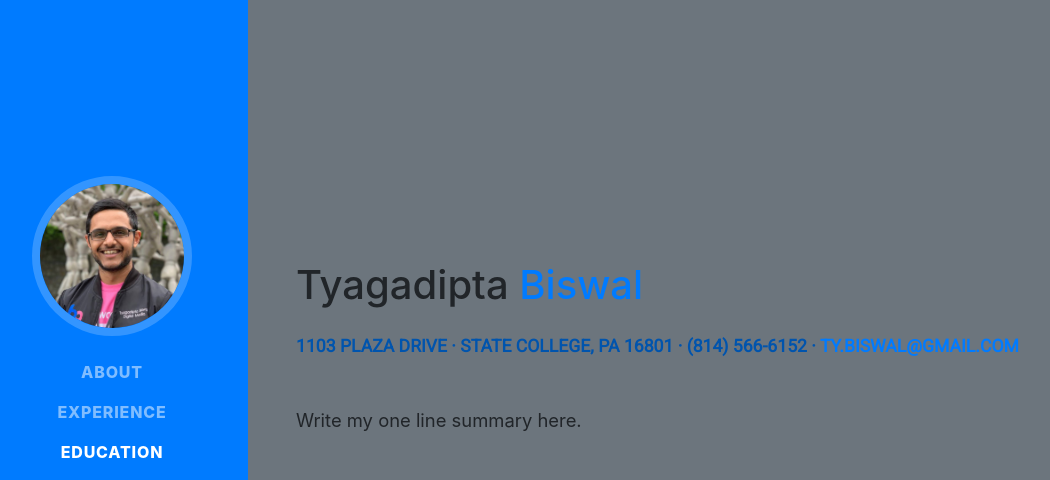
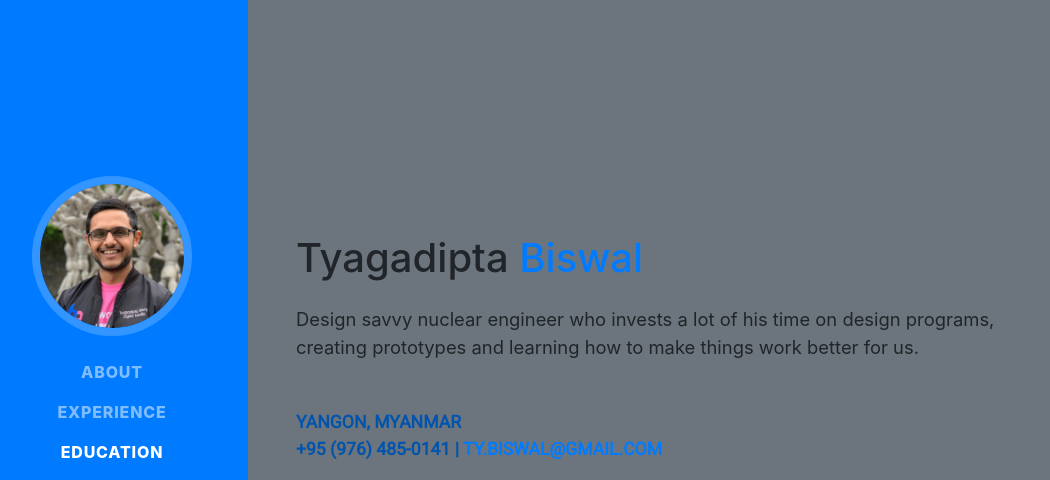
Before and after one commit to tybiswal/resume-page, a website with bundled scripts: page index.html in a window 1280 px wide. Shown: the top 480 px of the page, without its empty margins (24-1074 px from the left). Built offline with nearby package versions, Linux system fonts and the light colour scheme; a web font is replaced by a local one.

Commit message:
Updated Landing Page

```diff
--- a/index.html
+++ b/index.html
@@ -71,10 +71,9 @@
         <h1 class="mb-0">Tyagadipta
           <span class="text-primary">Biswal</span>
         </h1><br>
-        <div class="subheading mb-5">1103 Plaza Drive · State College, PA 16801 · (814) 566-6152 ·
-          <a href="mailto:ty.biswal@gmail.com">ty.biswal@gmail.com</a>
+        <p class="lead mb-5">Design savvy nuclear engineer who invests a lot of his time on design programs,<br> creating prototypes and learning how to make things work better for us.</p>
+        <div class="subheading mb-5">Yangon, Myanmar<br>+95 (976) 485-0141 | <a href="mailto:ty.biswal@gmail.com">ty.biswal@gmail.com</a>
         </div>
-        <p class="lead mb-5">Write my one line summary here.</p>
         <div class="social-icons">
           <a href="https://www.linkedin.com/in/tybiswal">
             <i class="fab fa-linkedin-in"></i>
```
